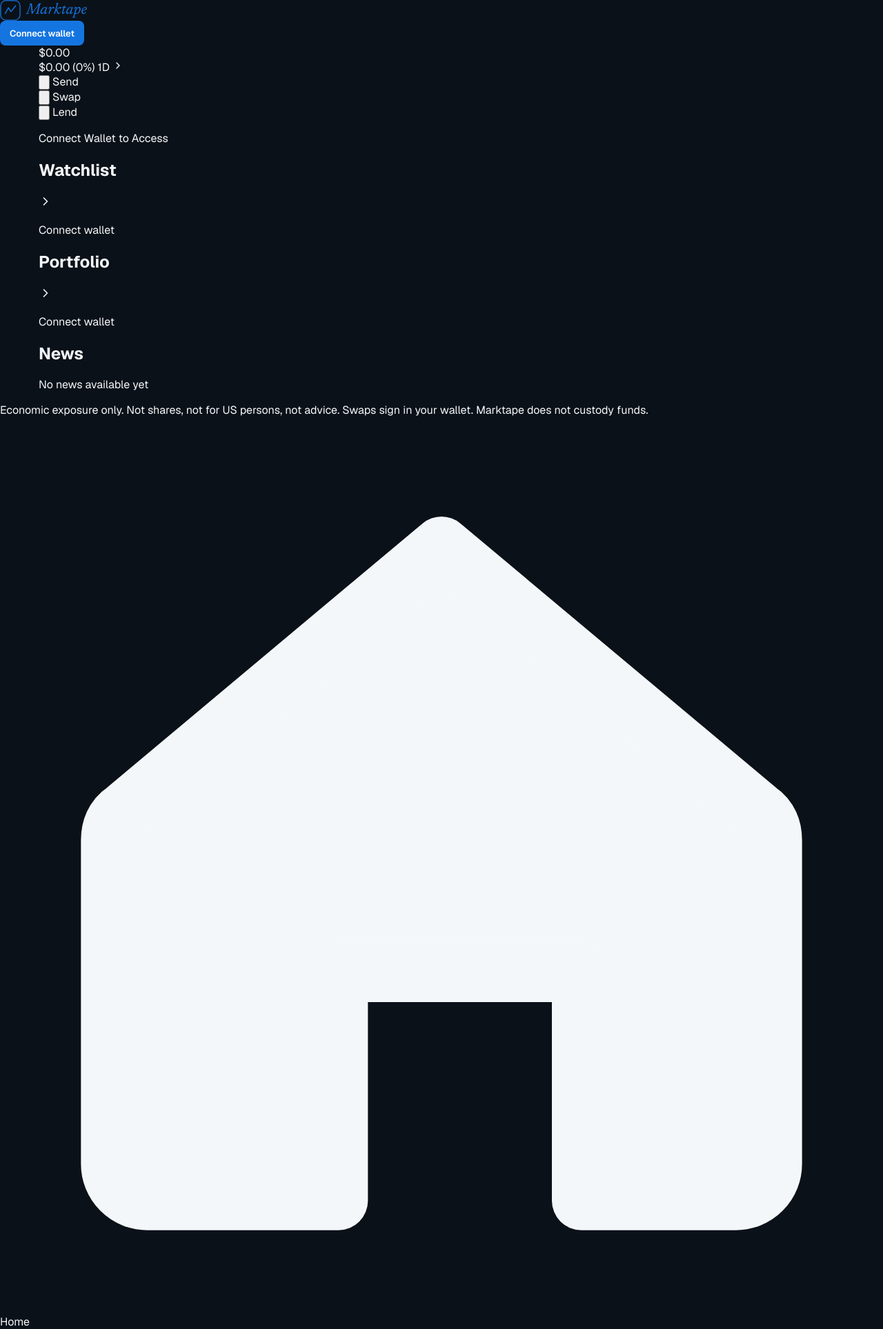
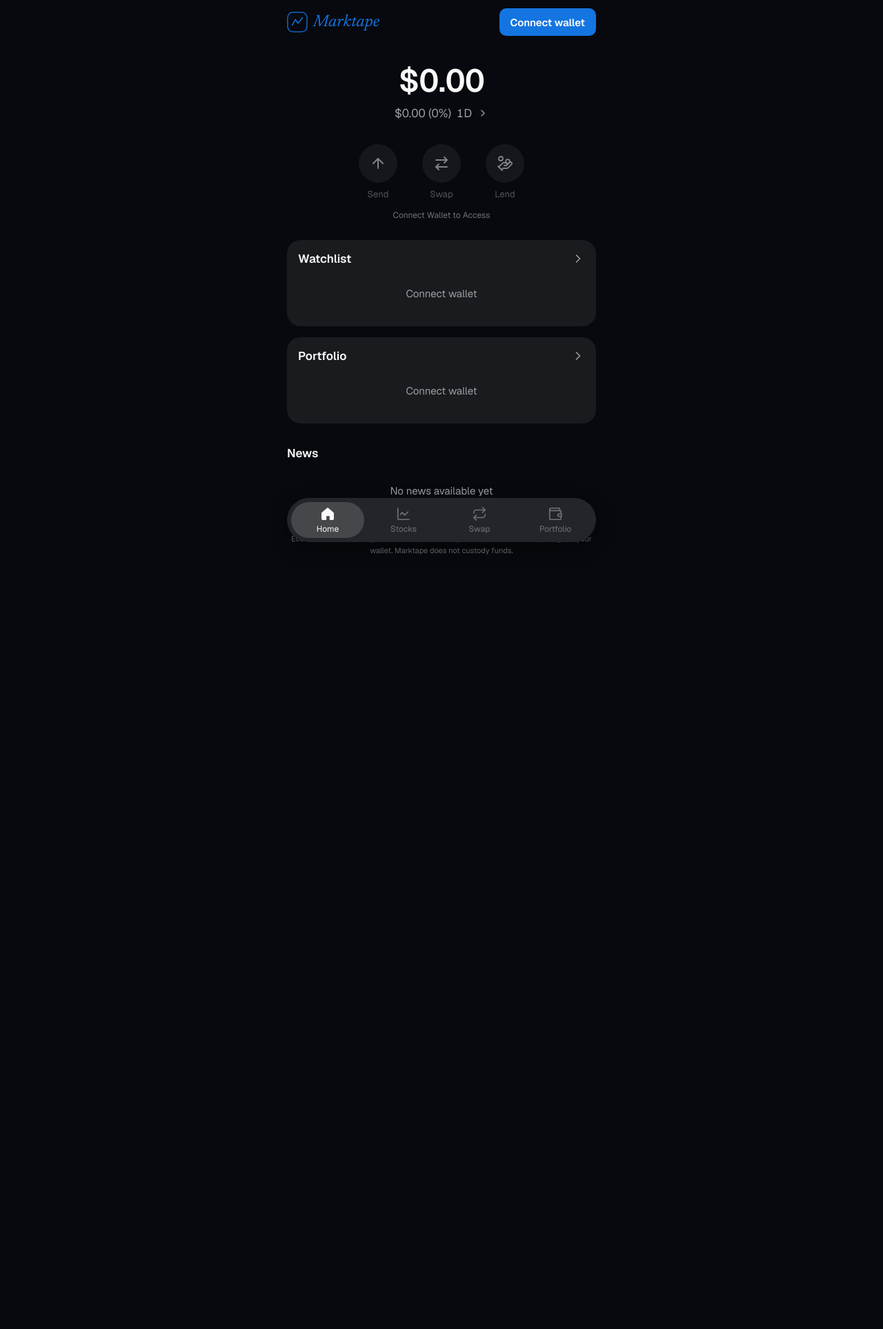
Before and after one commit to daephonice/Marktape, a FastAPI app: page / in a window 1280 px wide. Shown: the top 1927 px of the page at 69% size. After the commit the page ends 804 px from the top, so only its background shows below. Run offline with FastAPI, Linux system fonts and the light colour scheme; data that the repository does not hold is empty.

Commit message:
Add files via upload

```diff
--- a/static/css/desk.css
+++ b/static/css/desk.css
@@ -689,3 +463,202 @@ body.mkt-home a { color: inherit; }
 
 .mkt-tk-watch-link { font-family: 'Geist', sans-serif; font-size: 12px; color: var(--accent); text-decoration: none; }
 .mkt-tk-watch-link:hover { text-decoration: underline; }
+
+/* ==========================================================================
+   Homepage (app-style) — scoped to body.hm. Mobile-first single column.
+   Reuses .mkt-brand / .mkt-wordmark / .mkt-connect-btn from above.
+   ========================================================================== */
+body.hm {
+  --hm-bg: #07090e;
+  --hm-card: #191b1f;
+  --hm-ctrl: #23252a;
+  --hm-ctrl-on: #45474b;
+  --hm-text: #fafafa;
+  --hm-muted: #9d9ea2;
+  --hm-dim: #707176;
+  --hm-line: #1d2025;
+  --hm-neg: #fb7185;
+  --hm-pos: #4ade80;
+  --hm-verified: #acf47d;
+  --hm-star: #eaaa08;
+  background: var(--hm-bg);
+  color: var(--hm-text);
+  font-family: 'Geist', -apple-system, sans-serif;
+  -webkit-tap-highlight-color: transparent;
+}
+body.hm a { color: inherit; }
+body.hm { min-height: 100vh; min-height: 100dvh; display: flex; flex-direction: column; }
+body.hm main { max-width: none; width: 100%; margin: 0; padding: 0; flex: 1; }
+.hm .hm-col { max-width: 480px; margin: 0 auto; padding: 0 16px; }
+.hm .pos { color: var(--hm-pos); }
+.hm .neg { color: var(--hm-neg); }
+.hm .flat { color: var(--hm-muted); }
+.hm .hm-dim { color: var(--hm-muted); }
+.hm [hidden] { display: none !important; }
+
+/* Header */
+.hm-header { position: sticky; top: 0; z-index: 20; background: var(--hm-bg); }
+.hm-header-inner { height: 64px; display: flex; align-items: center; justify-content: space-between; }
+.hm .mkt-wordmark { font-size: 24px; }
+.hm .mkt-connect-btn { height: 40px; padding: 0 16px; border-radius: 10px; font-size: 15px; }
+.hm .mkt-connect-btn.connected {
+  background: var(--hm-ctrl);
+  color: var(--hm-text);
+  padding: 0 14px;
+  gap: 8px;
+}
+
+/* Balance */
+.hm-balance { text-align: center; padding: 28px 0 8px; }
+.hm-total {
+  font-size: 46px;
+  font-weight: 600;
+  line-height: 1.1;
+  letter-spacing: -0.01em;
+  font-variant-numeric: tabular-nums;
+}
+.hm-change {
+  margin-top: 10px;
+  display: inline-flex;
+  align-items: center;
+  gap: 8px;
+  font-size: 17px;
+  font-variant-numeric: tabular-nums;
+}
+.hm-change-range { color: var(--hm-muted); }
+.hm-icon { color: var(--hm-muted); flex-shrink: 0; }
+
+/* Send / Swap / Lend */
+.hm-actions { display: flex; justify-content: center; gap: 28px; margin-top: 26px; }
+.hm-action { display: flex; flex-direction: column; align-items: center; gap: 8px; width: 64px; }
+.hm-action-btn {
+  width: 56px;
+  height: 56px;
+  border-radius: 50%;
+  border: none;
+  background: var(--hm-ctrl);
+  color: var(--hm-text);
+  display: inline-flex;
+  align-items: center;
+  justify-content: center;
+  cursor: default;
+  padding: 0;
+}
+.hm-action-btn svg { width: 24px; height: 24px; }
+.hm-action-label { font-size: 13px; color: var(--hm-muted); }
+.hm-actions.locked { opacity: 0.5; }
+.hm-lock-notice { margin: 14px 0 0; text-align: center; font-size: 12px; color: var(--hm-dim); }
+
+/* Cards */
+.hm-card { background: var(--hm-card); border-radius: 20px; padding: 16px; margin-top: 16px; }
+.hm-lock-notice + .hm-card { margin-top: 28px; }
+.hm-card-head { display: flex; align-items: center; justify-content: space-between; }
+.hm-card-head h2 { margin: 0; font-size: 17px; font-weight: 600; }
+.hm-empty { margin: 0; padding: 30px 0 22px; text-align: center; font-size: 15px; color: var(--hm-muted); }
+.hm-rows { display: flex; flex-direction: column; }
+.hm-rows:not(:empty) { margin-top: 8px; }
+
+/* Rows */
+.hm-row { display: flex; align-items: center; gap: 12px; padding: 8px 0; min-width: 0; }
+.hm-star { color: var(--hm-star); flex-shrink: 0; }
+.hm-logo-wrap { position: relative; display: inline-flex; flex-shrink: 0; }
+.hm-logo { width: 100%; height: 100%; border-radius: 50%; object-fit: cover; background: var(--hm-ctrl); display: block; }
+.hm-logo-empty { background: var(--hm-ctrl); }
+.hm-badge {
+  position: absolute;
+  right: -4px;
+  bottom: -4px;
+  width: 18px;
+  height: 18px;
+  border-radius: 50%;
+  background: #6d5ff5;
+  color: #fff;
+  border: 2px solid var(--hm-card);
+  display: inline-flex;
+  align-items: center;
+  justify-content: center;
+}
+.hm-row-main { flex: 1; min-width: 0; }
+.hm-sym { display: flex; align-items: center; gap: 5px; min-width: 0; }
+.hm-sym-text { font-size: 16px; font-weight: 600; overflow: hidden; text-overflow: ellipsis; white-space: nowrap; }
+.hm-verified { color: var(--hm-verified); flex-shrink: 0; }
+.hm-sub { margin-top: 2px; display: flex; align-items: center; gap: 6px; font-size: 13px; color: var(--hm-dim); }
+.hm-sub-price { color: var(--hm-muted); }
+.hm-pill { font-size: 11px; padding: 1px 6px; border-radius: 6px; background: rgba(251, 113, 133, 0.12); }
+.hm-pill.pos { background: rgba(74, 222, 128, 0.12); }
+.hm-pill.flat { background: rgba(157, 158, 162, 0.12); }
+.hm-row-side { text-align: right; flex-shrink: 0; font-variant-numeric: tabular-nums; }
+.hm-side-top { font-size: 16px; font-weight: 500; }
+.hm-side-bot { margin-top: 2px; font-size: 13px; color: var(--hm-muted); }
+
+/* News */
+.hm-news { margin-top: 32px; }
+.hm-news-title { margin: 0 0 6px; font-size: 17px; font-weight: 600; }
+.hm-news-empty { margin: 0; padding: 28px 0; text-align: center; font-size: 15px; color: var(--hm-muted); }
+.hm-news-item { padding: 16px 0; border-bottom: 1px solid var(--hm-line); }
+.hm-news-item:last-child { border-bottom: none; }
+.hm-n-head { display: flex; align-items: center; gap: 10px; }
+.hm-n-head .hm-sym { flex: 1; }
+.hm-n-time { font-size: 14px; color: var(--hm-dim); flex-shrink: 0; }
+.hm-n-line { margin-top: 12px; font-size: 14px; font-variant-numeric: tabular-nums; }
+.hm-n-body {
+  margin: 8px 0 0;
+  font-size: 15px;
+  line-height: 1.45;
+  display: -webkit-box;
+  -webkit-box-orient: vertical;
+  -webkit-line-clamp: 3;
+  overflow: hidden;
+  word-break: break-word;
+}
+.hm-news-item.expanded .hm-n-body { display: block; -webkit-line-clamp: unset; overflow: visible; }
+.hm-n-toggle {
+  margin-top: 8px;
+  padding: 0;
+  border: none;
+  background: none;
+  color: var(--hm-muted);
+  font: inherit;
+  font-size: 13px;
+  display: inline-flex;
+  align-items: center;
+  gap: 4px;
+  cursor: pointer;
+}
+.hm-news-item.expanded .hm-n-toggle-icon { transform: rotate(180deg); }
+
+/* Footer */
+.hm .hm-footer { width: 100%; padding-top: 24px; padding-bottom: 130px; }
+.hm-footer p { margin: 0; font-size: 11px; line-height: 17px; color: var(--hm-dim); text-align: center; }
+
+/* Floating bottom bar */
+.hm-nav {
+  position: fixed;
+  left: 50%;
+  bottom: calc(14px + env(safe-area-inset-bottom, 0px));
+  transform: translateX(-50%);
+  width: min(calc(100% - 32px), 448px);
+  height: 64px;
+  padding: 6px;
+  display: flex;
+  gap: 4px;
+  background: var(--hm-ctrl);
+  border-radius: 32px;
+  box-shadow: 0 8px 24px rgba(0, 0, 0, 0.45);
+  z-index: 30;
+}
+.hm-tab {
+  flex: 1;
+  display: flex;
+  flex-direction: column;
+  align-items: center;
+  justify-content: center;
+  gap: 3px;
+  border-radius: 26px;
+  color: var(--hm-dim);
+  font-size: 12px;
+  cursor: default;
+}
+.hm-tab svg { width: 22px; height: 22px; }
+.hm-tab.active { background: var(--hm-ctrl-on); color: var(--hm-text); }
+a.hm-tab { cursor: pointer; }
```
Also changed, not shown: other parts of static/css/desk.css (+2 -228 lines).
